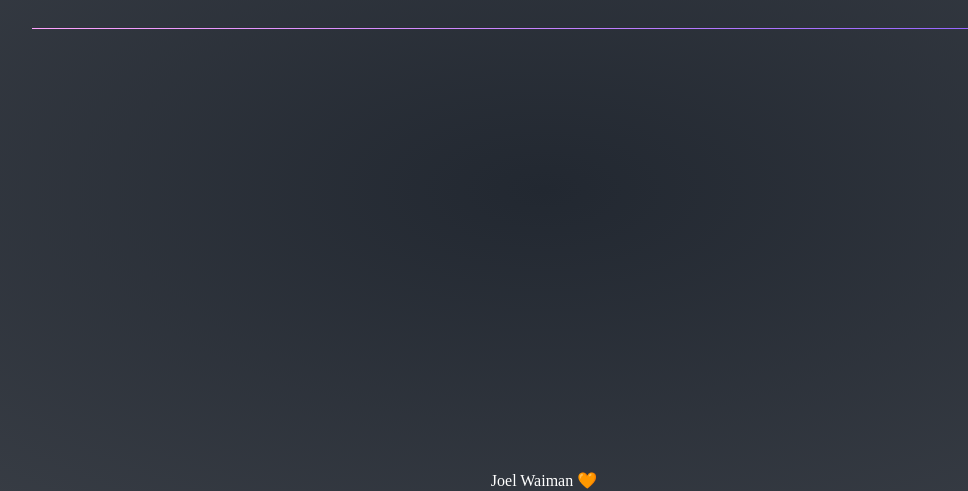
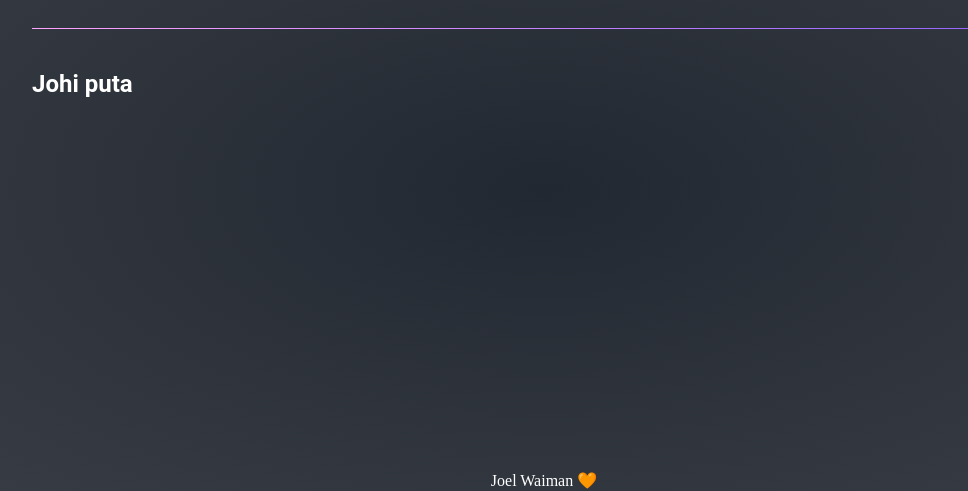
Before and after one commit to joelwaiman/Midubooks, a Next.js app: page /favorites in a window 1280 px wide. Shown: the part 130-621 px from the top of the page, without its empty margins (96-1064 px from the left). Built offline with nearby package versions, Linux system fonts and the light colour scheme.

Commit message:
empty fav

```diff
--- a/src/app/favorites/page.jsx
+++ b/src/app/favorites/page.jsx
@@ -3,12 +3,15 @@
 import styles from './page.module.css'
 import { useReadList } from "../ContextAPI"
 
-export default function Favorites(){
+export default function Favorites() {
 
-    const {readList} = useReadList();
+  const { readList } = useReadList();
 
-    return(
+  return (
     <article className={styles.article}>
+      {readList.length === 0 ?
+        <h1>Johi puta</h1>
+        :
         <ul className={styles.ul}>
           {readList.map((book) => {
             return <li className={styles.book} key={book.ISBN}>
@@ -19,7 +22,7 @@ export default function Favorites(){
               <p className={styles.fav}>{book.title}</p>
             </li>
           })}
-      </ul>
+        </ul>}
     </article>
   )
 }
```
Lines whose indentation alone changed are shown as unchanged.
